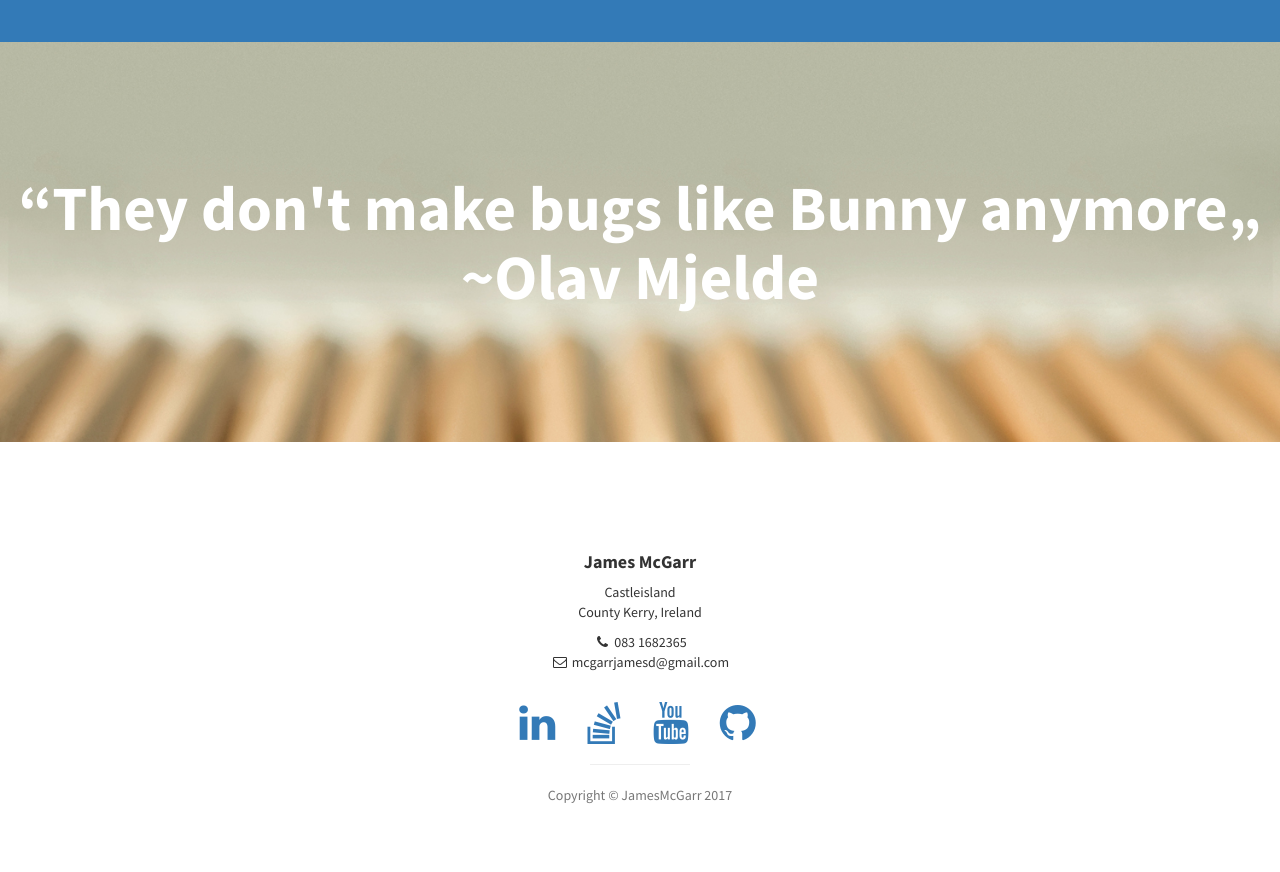
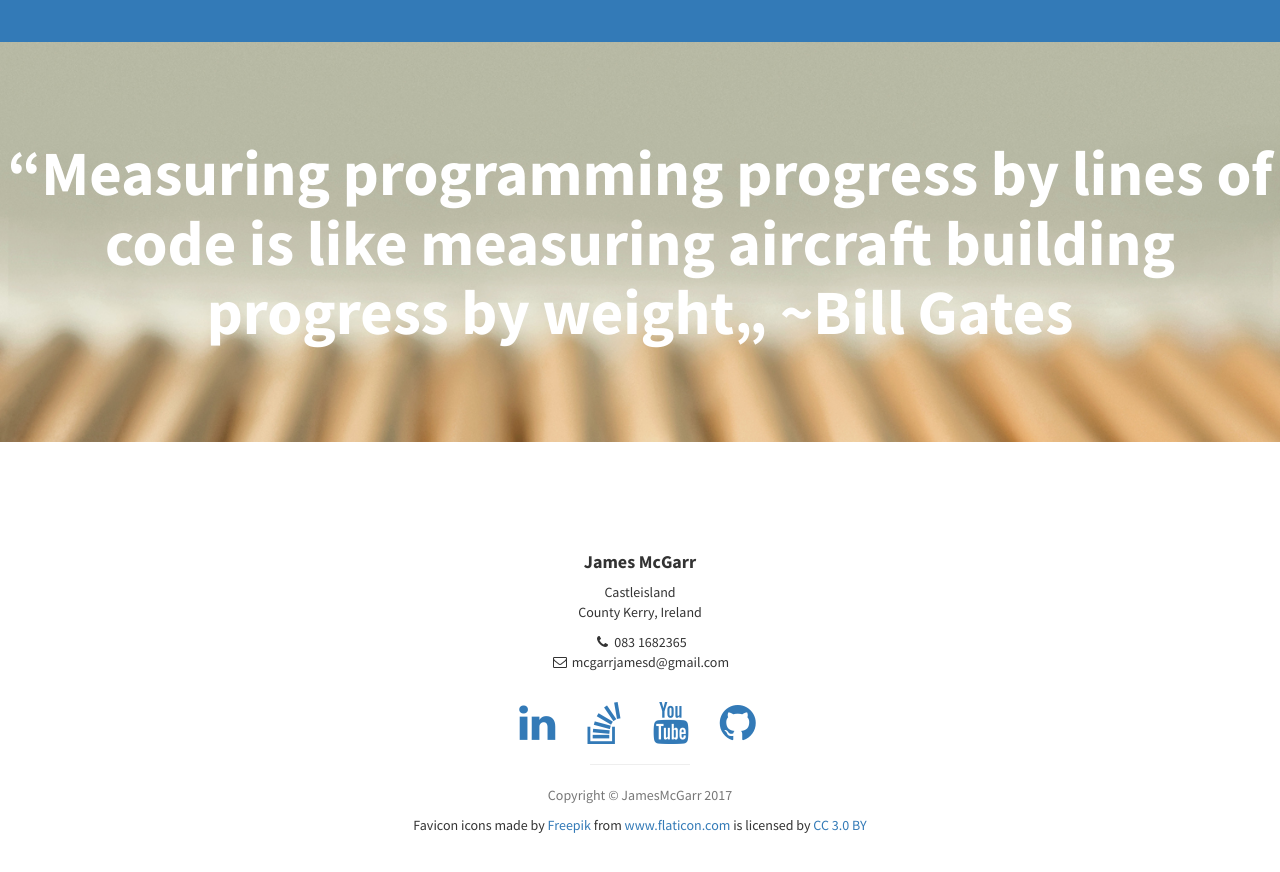
Before and after one commit to JamesDaniel/portfolio-website, a website: page public/index.html in a window 1280 px wide. Shown: the part 1480-2352 px from the top of the page. Drawn offline with Linux system fonts and the light colour scheme.

Commit message:
added favicon

```diff
--- a/public/index.html
+++ b/public/index.html
@@ -8,6 +8,7 @@
     <meta name="viewport" content="width=device-width, initial-scale=1">
     <meta name="description" content="">
     <meta name="author" content="">
+    <link rel="shortcut icon" href="img/jonic-greek-pillars.ico" type="image/x-icon">
 
     <title>James McGarr</title>
 
@@ -158,7 +159,7 @@
     <!-- Callout -->
     <aside class="callout">
         <div class="text-vertical-center">
-            <h1>&#x0201CThey don't make bugs like Bunny anymore&#x0201E ~Olav Mjelde</h1>
+            <h1>&#x0201CMeasuring programming progress by lines of code is like measuring aircraft building progress by weight&#x0201E ~Bill Gates</h1>
         </div>
     </aside>
 
@@ -261,6 +262,7 @@
                     </ul>
                     <hr class="small">
                     <p class="text-muted">Copyright &copy; JamesMcGarr 2017</p>
+                    <div>Favicon icons made by <a href="http://www.freepik.com" title="Freepik">Freepik</a> from <a href="http://www.flaticon.com" title="Flaticon">www.flaticon.com</a> is licensed by <a href="http://creativecommons.org/licenses/by/3.0/" title="Creative Commons BY 3.0" target="_blank">CC 3.0 BY</a></div>
                 </div>
             </div>
         </div>
```
Also changed, not shown: public/img/jonic-greek-pillars.ico (added).
